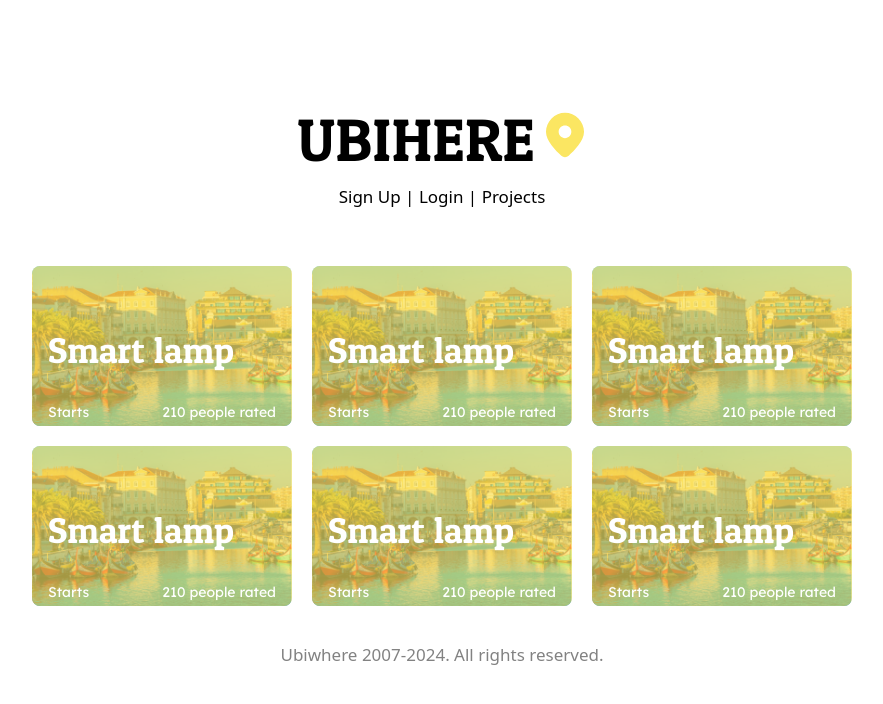
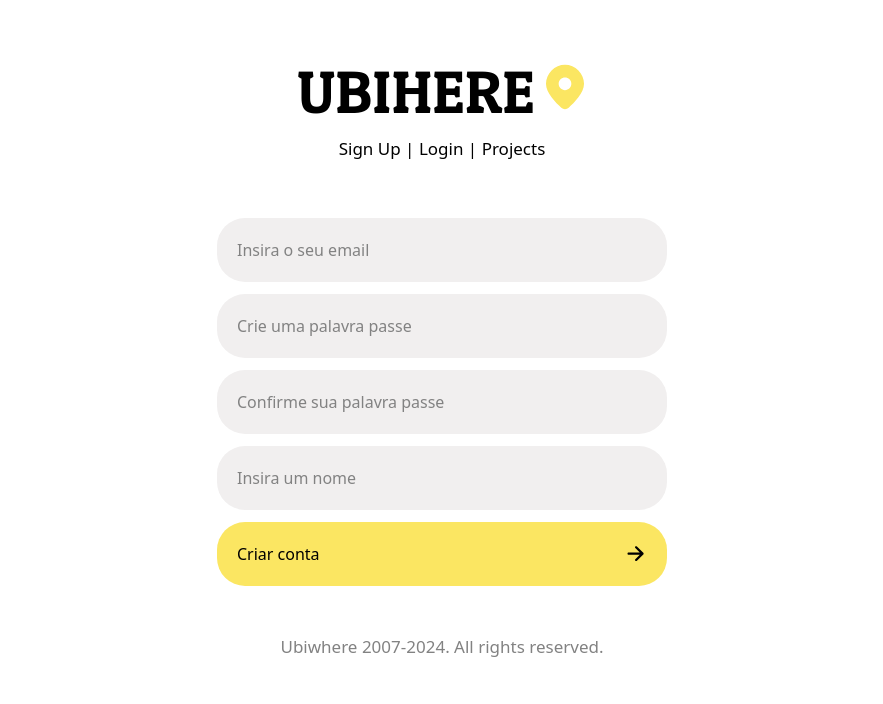
Before and after one commit to arieuu/ubihere-client, a React (Vite) app: page / in a window 1280 px wide. Shown: the top 704 px of the page, without its empty margins (198-1081 px from the left). Built offline with nearby package versions, Linux system fonts and the light colour scheme.

Commit message:
Done with sign up page

```diff
--- a/src/App.tsx
+++ b/src/App.tsx
@@ -1,10 +1,13 @@
-import HomePage from "./pages/HomePage"
+// import HomePage from "./pages/HomePage"
+
+import SignupPage from "./pages/SignupPage"
 
 function App() {
 
   return (
     <>
-      <HomePage />
+      { /*<HomePage /> */}
+      <SignupPage />
     </>
   )
 }
--- a/src/components/ProjectCard.tsx
+++ b/src/components/ProjectCard.tsx
@@ -1,7 +1,7 @@
 
 function ProjectCard() {
     return(
-        <a href="" className="hover:underli">
+        <a href="" className="">
         <div className="bg-[url('/aveiro.png')] bg-cover rounded-lg px-4 py-1
             relative
             z-10
--- a/src/pages/HomePage.tsx
+++ b/src/pages/HomePage.tsx
@@ -14,7 +14,8 @@ function HomePage() {
                 <span className="mx-auto text-[17px] mb-14">
                     <a className="hover:underline" href="#"> Sign Up </a>
                     | <a className="hover:underline" href="#"> Login </a>
-                    | <a className="hover:underline" href="#"> Projects </a></span>
+                    | <a className="hover:underline" href="#"> Projects </a>
+                </span>
 
                 <div className="grid px-5 gap-6 grid-cols-1
                                 sm:grid-cols-2
--- /dev/null
+++ b/src/pages/SignupPage.tsx
@@ -0,0 +1,42 @@
+import logo from "/ubiherelogo.svg";
+import arrow from "/arrow.svg";
+
+function SignupPage() {
+
+    return(
+        <div className="flex flex-col justify-center align-middle pt-16 pb-8 mx-6">
+            <div className="mx-auto mb-3 flex gap-2">
+                <h1 className="text-5xl font-Odor
+                                sm:text-6xl"> UBIHERE </h1>
+                <img src={logo} alt="" className="w-[44px] h-[46px]"/>
+            </div>
+
+            <span className="mx-auto text-[17px] mb-14">
+                <a className="hover:underline" href="#"> Sign Up </a>
+                | <a className="hover:underline" href="#"> Login </a>
+                | <a className="hover:underline" href="#"> Projects </a>
+            </span>
+
+            <form action="" className="flex flex-col">
+                <input className="mx-auto bg-LightgrayUbihere-0 w-full max-w-[450px] mx- p-5 placeholder:text-DarkgrayUbihere-0 rounded-[28px] mb-3" type="text" placeholder="Insira o seu email" />
+                <input className="mx-auto bg-LightgrayUbihere-0 w-full max-w-[450px] mx- p-5 placeholder:text-DarkgrayUbihere-0 rounded-[28px] mb-3" type="password" placeholder="Crie uma palavra passe" />
+                <input className="mx-auto bg-LightgrayUbihere-0 w-full max-w-[450px] mx- p-5 placeholder:text-DarkgrayUbihere-0 rounded-[28px] mb-3" type="password" placeholder="Confirme sua palavra passe" />
+                <input className="mx-auto bg-LightgrayUbihere-0 w-full max-w-[450px] mx- p-5 placeholder:text-DarkgrayUbihere-0 rounded-[28px] mb-3" type="text" placeholder="Insira um nome" />
+
+
+                <button type="submit" className="mx-auto flex justify-between bg-YellowUbihere-0 w-full max-w-[450px] mx- p-5 placeholder:text-DarkgrayUbihere-0 rounded-[28px] mb-3" >
+                    Criar conta
+                    <img className="w-6" src={arrow} alt="" />
+                </button>
+            </form>
+
+
+            <div className="mt-9 text-[17px] flex justify-center text-DarkgrayUbihere-0 px-6 text-center">
+                Ubiwhere 2007-2024. All rights reserved.
+            </div>
+        </div>
+    )
+
+}
+
+export default SignupPage;
```
Also changed, not shown: public/arrow.svg (added).
